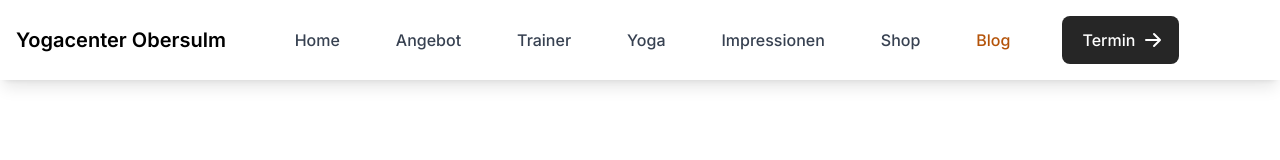
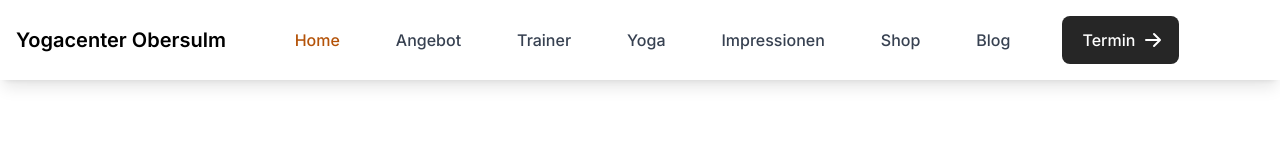
Before and after one commit to cklein83/yoga, a Next.js app: page /blog in a window 1280 px wide. Shown: the top 160 px of the page. Built offline with nearby package versions, Linux system fonts and the light colour scheme.

Commit message:
better nav

```diff
--- a/src/ui/sections/nav/NavLink.js
+++ b/src/ui/sections/nav/NavLink.js
@@ -1,9 +1,10 @@
 import Link from "next/link";
 
-export default function NavLink({ name, href, active }) {
+export default function NavLink({ name, href, active, onClick }) {
   return (
     <li>
       <Link href={href}
+            onClick={onClick}
             class={`block py-2 px-3
                    ${active ? "text-amber-700" : "text-gray-700"} hover:text-amber-700`}>{name}</Link>
     </li>
--- a/src/ui/sections/nav/Navigation.js
+++ b/src/ui/sections/nav/Navigation.js
@@ -40,6 +40,8 @@ export const nav = [
 export default function Navigation() {
 
   const [ open, setOpen ] = useState(false)
+
+  const [ activePage, setActivePage ] = useState("home")
 
   const pathname = usePathname()
 
@@ -85,7 +87,9 @@ export default function Navigation() {
           <ul class="flex flex-col mt-4 font-medium lg:flex-row lg:space-x-8 lg:mt-0">
 
             {nav.map(entry => {
-              const active = entry?.href == pathname
+              //const active = entry?.href == pathname || fragment === entry.id
+              const active = entry.id === activePage
+
               let href = entry?.href
               if (!href) {
                 if (pathname == "/") {
@@ -95,7 +99,7 @@ export default function Navigation() {
                 }
               }
 
-              return (<NavLink key={entry.id} name={entry.name} href={href} active={active} />)
+              return (<NavLink key={entry.id} name={entry.name} href={href} onClick={() => { setActivePage(entry.id); setOpen(false)} } active={active} />)
             })}
 
           </ul>
```
